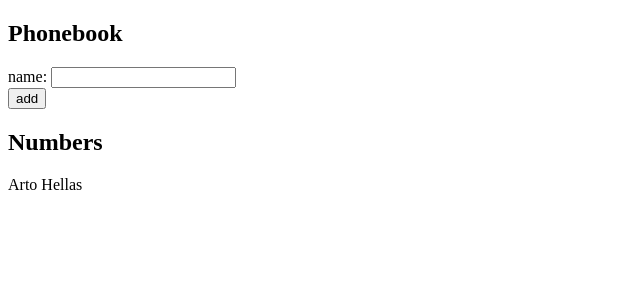
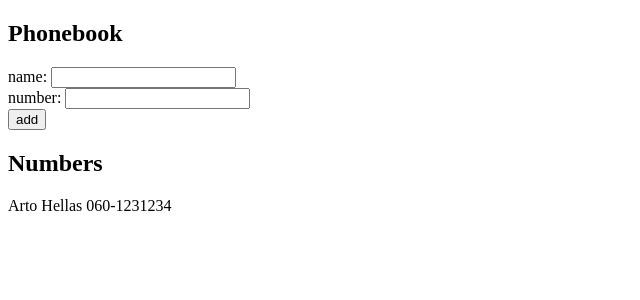
Before and after one commit to jarikain/full-stack-open-exercises, a React (Vite) app in the folder part2/phonebook/: page / in a window 1280 px wide. Shown: the top 300 px of the page, without its empty margins (0-640 px from the left). Built offline with nearby package versions, Linux system fonts and the light colour scheme.

Commit message:
Add exercise 2.8

```diff
--- a/part2/phonebook/src/App.jsx
+++ b/part2/phonebook/src/App.jsx
@@ -2,11 +2,12 @@ import {useState} from 'react'
 
 const App = () => {
   const [persons, setPersons] = useState([
-    {name: 'Arto Hellas', id: 1}
+    {name: 'Arto Hellas', number: '060-1231234', id: 1}
   ])
   const [newName, setNewName] = useState('')
+  const [newNumber, setNewNumber] = useState('')
 
-  const addName = (event) => {
+  const addPerson = (event) => {
     event.preventDefault()
 
     const nameInPersons = persons.some(person => person.name === newName)
@@ -17,6 +18,7 @@ const App = () => {
 
     const newPerson = {
       name: newName,
+      number: newNumber,
       id: persons.length + 1
     }
 
@@ -25,15 +27,15 @@ const App = () => {
   }
 
   const handleNameChange = (event) => setNewName(event.target.value)
+  const handleNumberChange = (event) => setNewNumber(event.target.value)
 
   return (
     <div>
       <h2>Phonebook</h2>
 
-      <form onSubmit={addName} id="phonebookForm">
-        <div>
-          name: <input value={newName} onChange={handleNameChange} name="nameInput"/>
-        </div>
+      <form onSubmit={addPerson} id="phonebookForm">
+        <div>name: <input value={newName} onChange={handleNameChange} name="nameInput"/></div>
+        <div>number: <input value={newNumber} onChange={handleNumberChange} name="numberInput"/></div>
         <div>
           <button type="submit">add</button>
         </div>
@@ -41,7 +43,7 @@ const App = () => {
 
       <h2>Numbers</h2>
       {persons.map(person =>
-        <p key={person.id}>{person.name}</p>
+        <p key={person.id}>{person.name} {person.number}</p>
       )}
     </div>
   )
```
Also changed, not shown: 1 other file (tests, documents, lock files or other folders).
